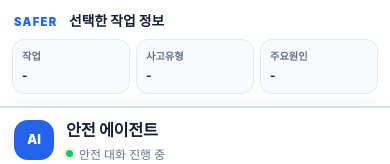
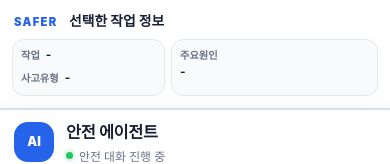
Before and after one commit to ssooo-424/SAFER_safety_agent_final, a website: page public/safer.html in a window 390 px wide. Shown: the top 164 px of the page. Drawn offline with Linux system fonts and the light colour scheme; no server answers.

Commit message:
Compact mobile SAFER context panel

```diff
--- a/public/safer-styles/context-panel.css
+++ b/public/safer-styles/context-panel.css
@@ -33,17 +33,28 @@
 
 .context-facts {
   display: grid;
-  grid-template-columns: repeat(3, minmax(0, 1fr));
+  grid-template-columns: minmax(0, 0.85fr) minmax(0, 1.15fr);
   gap: var(--space-10);
   margin: 0;
 }
 
-.context-facts div {
+.context-facts > div {
   min-width: 0;
   border: 1px solid var(--line-subtle);
   border-radius: var(--radius-lg);
   padding: var(--space-11) var(--space-13);
   background: var(--surface-subtle);
+}
+
+.context-fact-group {
+  display: grid;
+  grid-template-columns: repeat(2, minmax(0, 1fr));
+  gap: var(--space-10);
+}
+
+.context-fact-group .context-fact-item + .context-fact-item {
+  border-left: 1px solid var(--line-subtle);
+  padding-left: var(--space-10);
 }
 
 .context-facts dt {
--- a/public/safer-styles/responsive.css
+++ b/public/safer-styles/responsive.css
@@ -37,16 +37,35 @@
     gap: var(--space-6);
   }
 
-  .context-facts div {
-    padding: var(--space-8) var(--space-9);
+  .context-facts > div {
+    padding: var(--space-7) var(--space-8);
+  }
+
+  .context-fact-group {
+    grid-template-columns: 1fr;
+    gap: var(--space-5);
+  }
+
+  .context-fact-group .context-fact-item {
+    display: grid;
+    grid-template-columns: auto minmax(0, 1fr);
+    align-items: baseline;
+    gap: var(--space-6);
+  }
+
+  .context-fact-group .context-fact-item + .context-fact-item {
+    border-left: 0;
+    padding-left: 0;
   }
 
   .context-facts dt {
+    margin-bottom: var(--space-3);
     font-size: var(--text-context-mobile);
   }
 
   .context-facts dd {
     font-size: var(--text-status);
+    line-height: 1.35;
   }
 
   .chat-header {
--- a/public/safer.html
+++ b/public/safer.html
@@ -17,15 +17,17 @@
       </div>
 
       <dl class="context-facts">
-        <div>
-          <dt>작업</dt>
-          <dd id="context-work">-</dd>
+        <div class="context-fact-group">
+          <div class="context-fact-item">
+            <dt>작업</dt>
+            <dd id="context-work">-</dd>
+          </div>
+          <div class="context-fact-item">
+            <dt>사고유형</dt>
+            <dd id="context-risk">-</dd>
+          </div>
         </div>
-        <div>
-          <dt>사고유형</dt>
-          <dd id="context-risk">-</dd>
-        </div>
-        <div>
+        <div class="context-fact-item context-fact-cause">
           <dt>주요원인</dt>
           <dd id="context-trigger">-</dd>
         </div>
@@ -59,8 +61,8 @@
       </section>
 
       <section class="rule-select-panel" id="rule-select-panel" hidden>
-        <h2>가장 자신 있게 지킬 수 있는 안전수칙</h2>
-        <p>세 가지 중 현장에서 가장 자신 있게 실천할 수 있는 안전수칙 하나를 선택해 주세요.</p>
+        <h2>지킬 수 있는 안전수칙</h2>
+        <p>현장에서 실천할 수 있는 안전수칙 하나를 선택해 주세요.</p>
         <div id="rule-select-list"></div>
         <button type="button" id="rule-select-button" disabled>선택 완료</button>
       </section>
```
Also changed, not shown: tests/uiAccessibility.test.js (+15 -0 lines).
